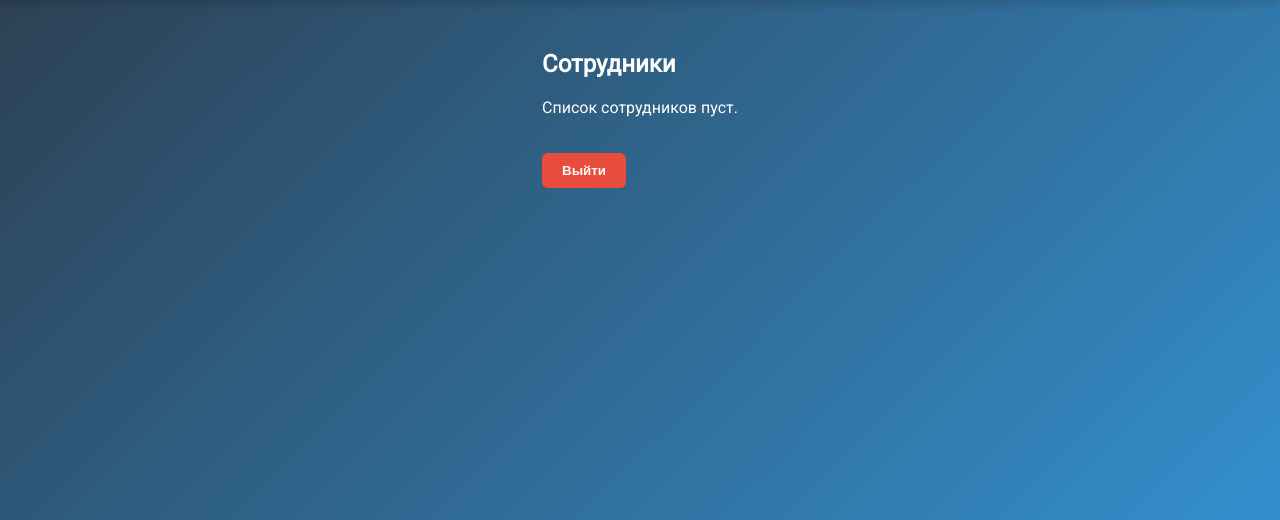
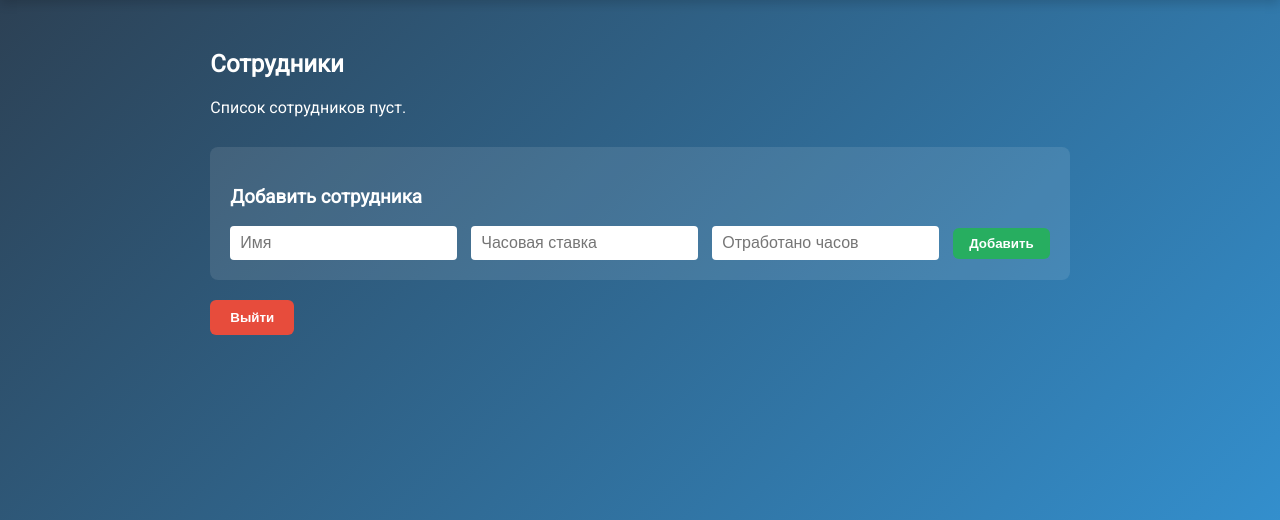
Before and after one commit to 50nk31/personnel-tracker, a Flask app: page /index in a window 1280 px wide. Shown: the part 68-588 px from the top of the page. Run offline with Flask 3, Linux system fonts and the light colour scheme; the visitor is signed in with stand-in values (Sample User, id 1).

Commit message:
Update index.html

```diff
--- a/templates/index.html
+++ b/templates/index.html
@@ -53,6 +53,32 @@
   tr:nth-child(even) {
     background: rgba(255,255,255,0.05);
   }
+  form.add-employee {
+    margin-top: 30px;
+    background: rgba(255,255,255,0.1);
+    padding: 20px;
+    border-radius: 8px;
+  }
+  form.add-employee input {
+    margin-right: 10px;
+    padding: 8px 10px;
+    border-radius: 4px;
+    border: none;
+    font-size: 1rem;
+  }
+  form.add-employee button {
+    padding: 8px 16px;
+    background: #27ae60;
+    border: none;
+    border-radius: 6px;
+    color: white;
+    font-weight: 600;
+    cursor: pointer;
+    transition: background-color 0.3s;
+  }
+  form.add-employee button:hover {
+    background: #1e8449;
+  }
   .logout-btn {
     margin-top: 20px;
     padding: 10px 20px;
@@ -95,6 +121,15 @@
     {% else %}
       <p>Список сотрудников пуст.</p>
     {% endif %}
+
+    <form class="add-employee" action="{{ url_for('add_employee') }}" method="post">
+      <h3>Добавить сотрудника</h3>
+      <input type="text" name="name" placeholder="Имя" required />
+      <input type="number" name="hourly_rate" placeholder="Часовая ставка" step="0.01" min="0" required />
+      <input type="number" name="hours_worked" placeholder="Отработано часов" step="0.01" min="0" required />
+      <button type="submit">Добавить</button>
+    </form>
+
     <form action="{{ url_for('logout') }}" method="get">
       <button class="logout-btn" type="submit">Выйти</button>
     </form>
```
